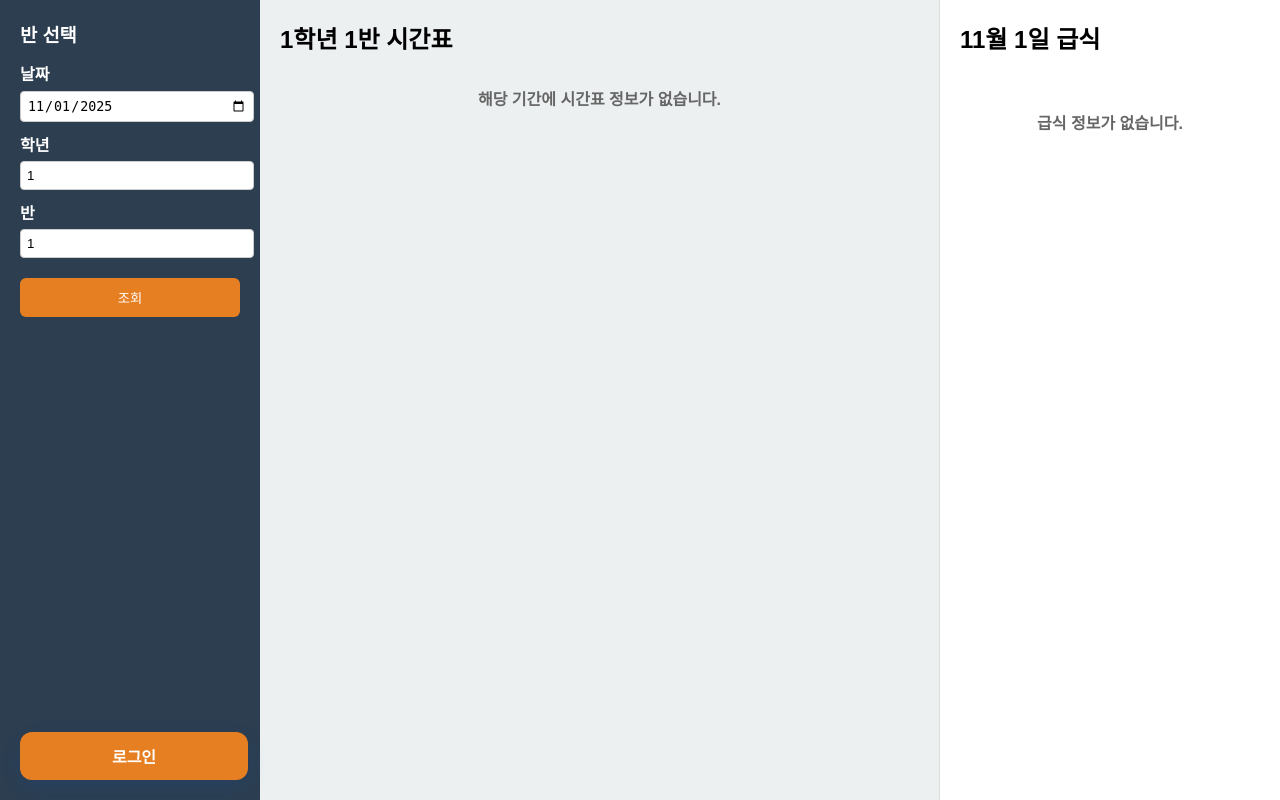
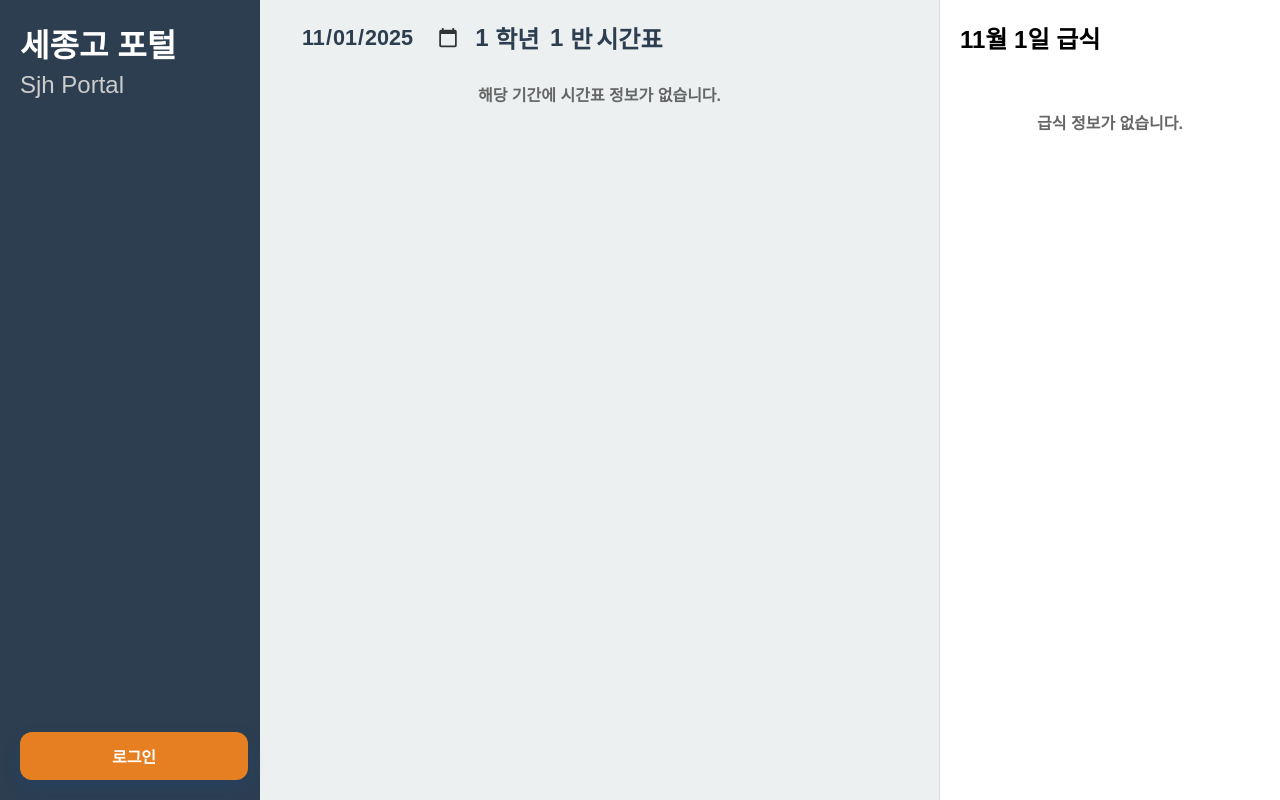
Before and after one commit to V1nce09/Sejong-HS-website-AFE, a Flask app: page /main in a window 1280 px wide. Run offline with Flask 3, Linux system fonts and the light colour scheme; data that the repository does not hold is empty.

Commit message:
조회 값 인풋 방식 바꿈

```diff
--- a/static/js/main.js
+++ b/static/js/main.js
@@ -2,11 +2,16 @@
     /* --- DOM 요소 --- */
     const queryForm = document.getElementById('queryForm');
     const dateInput = document.getElementById('date');
-    const gradeInput = document.getElementById('grade');
-    const classroomInput = document.getElementById('classroom');
+    const gradeInput = document.getElementById('grade'); // 사이드바 학년
+    const classroomInput = document.getElementById('classroom'); // 사이드바 반
     const timetableContainer = document.getElementById('timetable-data-container');
     const timetableLoading = document.getElementById('timetable-loading');
-    const timetableTitle = document.querySelector('#timetable-title-container h2');
+
+    // 제목 부분의 새로운 input 요소
+    const titleGradeInput = document.getElementById('title-grade-input');
+    const titleClassInput = document.getElementById('title-class-input');
+    const titleDateInput = document.getElementById('title-date-input');
+
     const mealContent = document.getElementById('meal-content');
     const mealLoading = document.getElementById('meal-loading');
     const mealDateDisplay = document.getElementById('meal-date-display');
@@ -99,6 +104,15 @@
 
     /* --- 데이터 로드 및 렌더링 총괄 --- */
     async function loadAndRenderData(date, grade, classroom) {
+        // 학년에 따라 반의 최댓값 동적 변경
+        const newMaxClass = (parseInt(grade, 10) === 2) ? 10 : 9;
+        titleClassInput.setAttribute('max', newMaxClass);
+
+        // 현재 반이 새로운 최댓값을 초과하면 조정
+        if (parseInt(classroom, 10) > newMaxClass) {
+            classroom = newMaxClass.toString();
+        }
+
         // 컨텐츠 초기화
         timetableContainer.innerHTML = '';
         mealContent.innerHTML = '';
@@ -109,7 +123,12 @@
 
         const dateObj = new Date(date.substring(0, 4), date.substring(4, 6) - 1, date.substring(6, 8));
         mealDateDisplay.innerHTML = `${dateObj.getMonth() + 1}월 ${dateObj.getDate()}일 급식<br><br>`;
-        timetableTitle.textContent = `${grade}학년 ${classroom}반 시간표`;
+
+        // input 값을 현재 값으로 설정
+        const formattedDate = `${date.substring(0, 4)}-${date.substring(4, 6)}-${date.substring(6, 8)}`;
+        titleDateInput.value = formattedDate;
+        titleGradeInput.value = grade;
+        titleClassInput.value = classroom;
 
         // 1. 급식 데이터 불러오기 및 렌더링
         const mealData = await fetchMeal(date);
@@ -122,14 +141,92 @@
         timetableLoading.style.display = 'none';
     }
 
-    /* --- 이벤트 리스너 --- */
-    queryForm.addEventListener("submit", function(e) {
-        e.preventDefault();
-        const date = dateInput.value.replaceAll("-", "");
-        const grade = gradeInput.value;
-        const classroom = classroomInput.value;
+
+
+    /* --- 유틸리티 함수 --- */
+    function debounce(func, delay) {
+        let timeout;
+        return function(...args) {
+            const context = this;
+            clearTimeout(timeout);
+            timeout = setTimeout(() => func.apply(context, args), delay);
+        };
+    }
+
+    // 제목 부분의 input 값이 변경되었을 때 데이터 다시 로드
+    function _handleTitleInputChange() {
+        // 시각적 동기화 로직 먼저 수행
+        const newGrade = titleGradeInput.value;
+        let newClass = titleClassInput.value;
+        const newMax = (parseInt(newGrade, 10) === 2) ? 10 : 9;
+        titleClassInput.setAttribute('max', newMax);
+        if (parseInt(newClass, 10) > newMax) {
+            newClass = newMax.toString();
+            titleClassInput.value = newClass;
+        }
+
+        // 데이터 로드
+        const date = titleDateInput.value.replaceAll("-", "");
+        const grade = titleGradeInput.value;
+        const classroom = titleClassInput.value;
         loadAndRenderData(date, grade, classroom);
-    });
+    }
+
+    const handleTitleInputChange = debounce(_handleTitleInputChange, 500); // 0.5초 디바운스
+
+    function setupTitleInputs() {
+        // 값 변경 시 시각적 동기화 및 데이터 로드
+        titleDateInput.addEventListener('change', handleTitleInputChange);
+        titleGradeInput.addEventListener('change', handleTitleInputChange);
+        titleGradeInput.addEventListener('input', function() {
+            let value = parseInt(this.value, 10);
+            const min = parseInt(this.min, 10);
+            const max = parseInt(this.max, 10);
+
+            if (isNaN(value)) {
+                this.value = min;
+            } else if (value < min) {
+                this.value = min;
+            } else if (value > max) {
+                this.value = max;
+            }
+        });
+
+        titleClassInput.addEventListener('input', function() {
+            let value = parseInt(this.value, 10);
+            const min = parseInt(this.min, 10);
+            // const max = parseInt(this.max, 10); // max는 동적으로 변경되므로 사용하지 않음
+
+            if (isNaN(value)) {
+                this.value = min;
+            } else if (value < min) {
+                this.value = min;
+            } else if (value > 3) { // 사용자 요청: 4 이상이면 3으로 고정
+                this.value = 3;
+            }
+        });
+
+        // 마우스 휠 이벤트 (데이터 로드는 하지 않고 시각적 변경만)
+        const handleWheel = (e) => {
+            e.preventDefault();
+            const input = e.target;
+            let value = parseInt(input.value, 10);
+            const min = parseInt(input.min, 10);
+            const max = parseInt(input.max, 10);
+
+            if (e.deltaY < 0) { // 스크롤 업
+                value = isNaN(value) ? min : Math.min(max, value + 1);
+            } else { // 스크롤 다운
+                value = isNaN(value) ? min : Math.max(min, value - 1);
+            }
+            input.value = value;
+            // 휠 이벤트 후에도 데이터 로드
+            handleTitleInputChange();
+        };
+
+        titleGradeInput.addEventListener('wheel', handleWheel);
+        titleClassInput.addEventListener('wheel', handleWheel);
+    }
 
     // 페이지 로드 시 초기 데이터 로드
     document.addEventListener('DOMContentLoaded', () => {
@@ -141,5 +238,8 @@
         if (initialDate && initialGrade && initialClassroom) {
             loadAndRenderData(initialDate, initialGrade, initialClassroom);
         }
+
+        // 제목 input에 이벤트 리스너 설정
+        setupTitleInputs();
     });
 })();
--- a/static/style.css
+++ b/static/style.css
@@ -597,3 +597,71 @@ body {
   .landing-title { font-size: 1.25rem; }
   .btn { min-width: 100px; padding: 10px 14px; }
 }
+
+/* Interactive Title in Timetable Section */
+.interactive-title {
+    display: flex;
+    align-items: center;
+    font-size: 1.5rem; /* h2 default size */
+    font-weight: bold;
+    margin-top: 0;
+    margin-bottom: 15px; /* 시간표 내용과의 시각적 분리를 위해 추가 */
+    color: #2c3e50;
+}
+
+.interactive-title span {
+    padding-right: 4px; /* '학년', '반' 등의 글자 뒤에 약간의 공간 */
+}
+
+/* 모든 input의 기본 스타일을 텍스트처럼 변경 */
+.interactive-title input {
+    font-family: inherit;
+    font-size: inherit;
+    font-weight: inherit;
+    color: inherit;
+    background: none;
+    border: none;
+    padding: 0;
+    margin: 0;
+    text-align: center;
+}
+
+.interactive-title input:focus {
+    outline: none;
+}
+
+/* 숫자 입력 필드 (학년, 반) */
+.interactive-title input[type="number"] {
+    width: 2ch; /* 두글자 정도의 폭 */
+    -moz-appearance: textfield; /* Firefox에서 스피너 숨기기 */
+}
+
+/* Webkit 브라우저(크롬, 사파리 등)에서 스피너 숨기기 */
+.interactive-title input[type="number"]::-webkit-outer-spin-button,
+.interactive-title input[type="number"]::-webkit-inner-spin-button {
+    -webkit-appearance: none;
+    margin: 0;
+}
+
+/* 날짜 입력 필드 */
+.interactive-title input[type="date"] {
+    font-size: 0.9em; /* 날짜는 약간 작게 */
+    margin-right: 4px; /* 날짜와 '시간표' 사이 간격 */
+}
+
+/* 날짜 입력 필드 */
+.interactive-title input[type="date"] {
+    font-size: 0.9em; /* 날짜는 약간 작게 */
+    margin-right: 4px; /* 날짜와 '시간표' 사이 간격 */
+}
+
+/* 날짜 입력 필드 */
+.interactive-title input[type="date"] {
+    font-size: 0.9em; /* 날짜는 약간 작게 */
+    margin-right: 4px; /* 날짜와 '시간표' 사이 간격 */
+}
+
+/* 날짜 입력 필드의 달력 아이콘 색상 변경 (브라우저마다 다름) */
+.interactive-title input[type="date"]::-webkit-calendar-picker-indicator {
+    filter: invert(0.2);
+}
--- a/templates/main.html
+++ b/templates/main.html
@@ -38,27 +38,26 @@
 
     <!-- 좌측 패널 -->
     <aside class="sidebar">
-      <h3 style="color:#fff;margin:0 0 14px 0;">반 선택</h3>
-      <form id="queryForm">
-        <label style="color:#fff;font-weight:600;">날짜
-          <input type="date" id="date" name="date" style="margin-top:6px;" value="{{ date[:4] + '-' + date[4:6] + '-' + date[6:] if date }}">
-        </label>
+      <h2 style="color:#fff;margin:0 0 5px 0; font-size: 32px;">세종고 포털</h2>
+      <p style="color:#ccc; margin:0 0 14px 0; font-size: 24px;">Sjh Portal</p>
 
-        <label style="color:#fff;font-weight:600;">학년
-          <input type="number" id="grade" name="grade" min="1" max="3" value="{{ grade }}">
-        </label>
-
-        <label style="color:#fff;font-weight:600;">반
-          <input type="number" id="classroom" name="classroom" min="1" max="15" value="{{ classroom }}">
-        </label>
-
-        <button type="submit" style="margin-top:10px;background:#e67e22;color:#fff;padding:10px;border:none;border-radius:6px;cursor:pointer;width:100%;">조회</button>
-      </form>
     </aside>
 
     <!-- 중앙 -->
     <main class="timetable-section">
-      <div id="timetable-title-container"><h2 style="margin-top:0;"></h2></div>
+            <div id="timetable-title-container">
+        <div class="interactive-title">
+          <span class="date-picker-wrapper">
+            <input type="date" id="title-date-input" value="{{ date[:4] + '-' + date[4:6] + '-' + date[6:] if date }}" onkeydown="return false;">
+          </span>
+          </span>
+          <input type="number" id="title-grade-input" min="1" max="3" value="{{ grade }}" aria-label="학년">
+          <span>학년</span>
+          <input type="number" id="title-class-input" min="1" max="{{ 10 if grade == '2' else 9 }}" value="{{ classroom }}" aria-label="반">
+          <span>반</span>
+          <span>시간표</span>
+        </div>
+      </div>
       <p class="placeholder" id="timetable-loading">시간표를 불러오는 중...</p>
       <div id="timetable-data-container"></div>
     </main>
```
Also changed, not shown: app.py (line endings or trailing spaces).
